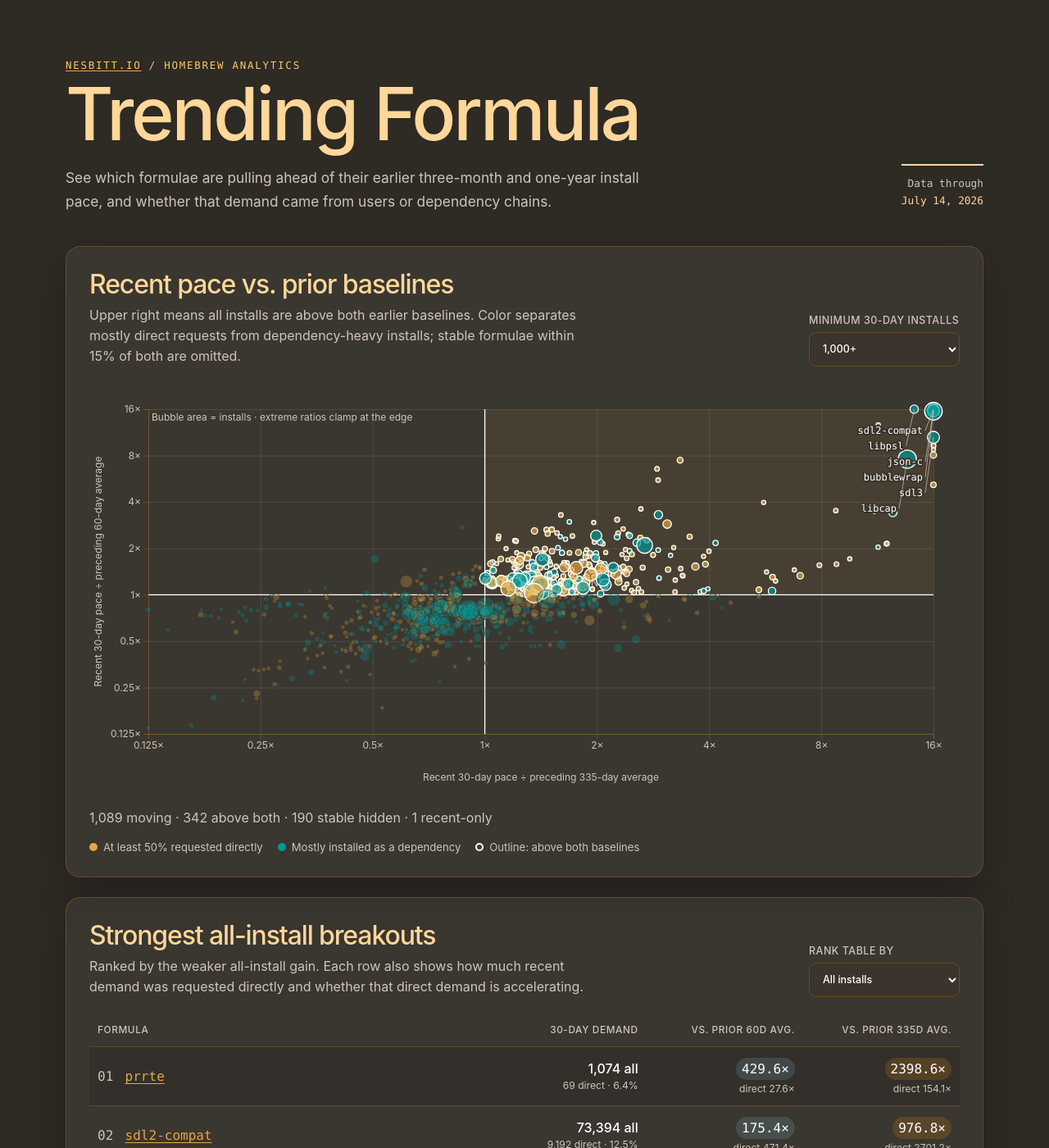
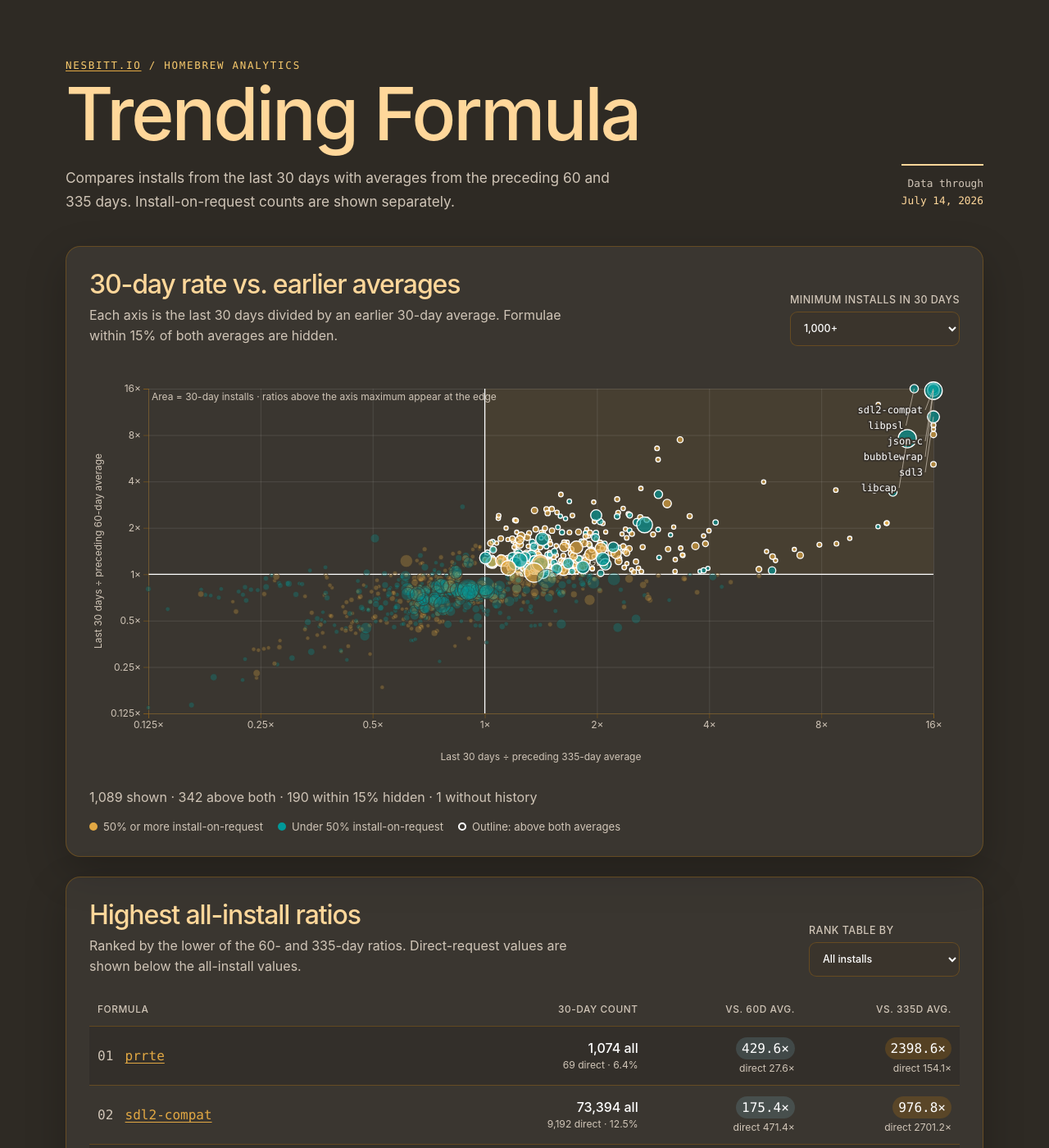
Before and after one commit to andrew/nesbitt.io, a Jekyll site: the page built from homebrew.html, in a window 1280 px wide and 1400 px high. Shown: the whole window at 82% size. Built offline with Jekyll 4.4.1, drawn with Linux system fonts in a browser that asks for light colours; some of the changed text lies outside the part shown.

Commit message:
Tighten Homebrew page copy

```diff
--- a/homebrew.html
+++ b/homebrew.html
@@ -1,7 +1,7 @@
 ---
 layout: null
-title: Homebrew Formula Momentum
-description: Homebrew formula install momentum across 30, 90, and 365 day analytics windows.
+title: Trending Formula
+description: Homebrew formula installs from the last 30 days compared with averages from the preceding 60 and 335 days.
 permalink: /homebrew/
 ---
 <!doctype html>
@@ -604,7 +604,7 @@ permalink: /homebrew/
       <div>
         <p class="eyebrow"><a href="/">nesbitt.io</a> / Homebrew analytics</p>
         <h1>Trending Formula</h1>
-        <p class="dek">See which formulae are pulling ahead of their earlier three-month and one-year install pace, and whether that demand came from users or dependency chains.</p>
+        <p class="dek">Compares installs from the last 30 days with averages from the preceding 60 and 335 days. Install-on-request counts are shown separately.</p>
       </div>
       <div class="date-stamp">
         Data through
@@ -616,11 +616,11 @@ permalink: /homebrew/
       <section class="panel" aria-labelledby="momentum-heading">
         <div class="section-heading">
           <div>
-            <h2 id="momentum-heading">Recent pace vs. prior baselines</h2>
-            <p>Upper right means all installs are above both earlier baselines. Color separates mostly direct requests from dependency-heavy installs; stable formulae within 15% of both are omitted.</p>
+            <h2 id="momentum-heading">30-day rate vs. earlier averages</h2>
+            <p>Each axis is the last 30 days divided by an earlier 30-day average. Formulae within 15% of both averages are hidden.</p>
           </div>
           <label class="control" for="minimum-installs">
-            Minimum 30-day installs
+            Minimum installs in 30 days
             <select id="minimum-installs">
               <option value="500">500+</option>
               <option value="1000" selected>1,000+</option>
@@ -632,25 +632,25 @@ permalink: /homebrew/
 
         <div id="chart-shell" class="chart-shell">
           <svg id="momentum-chart" role="img" aria-labelledby="chart-title chart-description">
-            <title id="chart-title">Homebrew formula install momentum</title>
-            <desc id="chart-description">A scatter plot comparing each formula's recent installs with earlier averages. Point color distinguishes direct user requests from dependency-heavy installs.</desc>
+            <title id="chart-title">Homebrew formula install ratios</title>
+            <desc id="chart-description">Scatter plot of the last 30 days divided by averages from the preceding 60 and 335 days. Color shows the install-on-request share.</desc>
           </svg>
           <div id="chart-tooltip" class="tooltip" role="status" hidden></div>
         </div>
 
         <p id="chart-readout" class="chart-readout" aria-live="polite"></p>
         <div class="legend" aria-label="Chart legend">
-          <span><i class="direct" aria-hidden="true"></i>At least 50% requested directly</span>
-          <span><i class="dependency" aria-hidden="true"></i>Mostly installed as a dependency</span>
-          <span><i class="momentum" aria-hidden="true"></i>Outline: above both baselines</span>
+          <span><i class="direct" aria-hidden="true"></i>50% or more install-on-request</span>
+          <span><i class="dependency" aria-hidden="true"></i>Under 50% install-on-request</span>
+          <span><i class="momentum" aria-hidden="true"></i>Outline: above both averages</span>
         </div>
       </section>
 
       <section class="panel table-panel" aria-labelledby="breakouts-heading">
         <div class="section-heading">
           <div>
-            <h2 id="breakouts-heading">Strongest all-install breakouts</h2>
-            <p id="breakouts-description">Ranked by the weaker all-install gain. Each row also shows how much recent demand was requested directly and whether that direct demand is accelerating.</p>
+            <h2 id="breakouts-heading">Highest all-install ratios</h2>
+            <p id="breakouts-description">Ranked by the lower of the 60- and 335-day ratios. Direct-request values are shown below the all-install values.</p>
           </div>
           <label class="control" for="table-mode">
             Rank table by
@@ -665,9 +665,9 @@ permalink: /homebrew/
             <thead>
               <tr>
                 <th scope="col">Formula</th>
-                <th scope="col">30-day demand</th>
-                <th scope="col">vs. prior 60d avg.</th>
-                <th scope="col">vs. prior 335d avg.</th>
+                <th scope="col">30-day count</th>
+                <th scope="col">vs. 60d avg.</th>
+                <th scope="col">vs. 335d avg.</th>
               </tr>
             </thead>
             <tbody id="breakout-rows"></tbody>
@@ -675,15 +675,15 @@ permalink: /homebrew/
         </div>
 
         <div id="new-activity" class="new-activity" hidden>
-          <h3>New or newly active</h3>
-          <p>No installs were observed before the recent window. These may be new formulae or previously dormant formulae; aggregate analytics cannot distinguish between the two.</p>
+          <h3>No prior install history</h3>
+          <p>No installs were recorded before the last 30 days. The data does not distinguish new formulae from returning formulae with no earlier installs.</p>
           <div class="table-wrap">
             <table>
               <thead>
                 <tr>
                   <th scope="col">Formula</th>
-                  <th scope="col">30-day demand</th>
-                  <th scope="col" colspan="2">History signal</th>
+                  <th scope="col">30-day count</th>
+                  <th scope="col" colspan="2">Recorded history</th>
                 </tr>
               </thead>
               <tbody id="new-activity-rows"></tbody>
@@ -694,7 +694,7 @@ permalink: /homebrew/
     </main>
 
     <footer class="method">
-      <p>Recent totals are subtracted from both all-install and install-on-request windows. The preceding 60 and 335 days are then scaled to the recent window. “Direct” means Homebrew recorded the formula as explicitly requested rather than installed as a dependency.</p>
+      <p>The latest 30 days are removed from the 90- and 365-day totals. The remaining 60 and 335 days are normalized to 30-day averages. “Direct” is Homebrew’s install-on-request count.</p>
       <p>Source: <a href="https://formulae.brew.sh/analytics/">formulae.brew.sh analytics</a></p>
     </footer>
   </div>
@@ -720,7 +720,7 @@ permalink: /homebrew/
       const payload = JSON.parse(document.getElementById("analytics-data").textContent);
 
       if (!window.d3) {
-        chartShell.innerHTML = '<p class="error-message">The chart library could not be loaded. Check the network connection and reload this page.</p>';
+        chartShell.innerHTML = '<p class="error-message">The chart code did not load. Reload the page with a network connection.</p>';
         return;
       }
 
@@ -752,8 +752,8 @@ permalink: /homebrew/
       const formatDirectRatio = (row, window) => {
         const value = window === "short" ? row.directRatio90 : row.directRatio365;
         if (Number.isFinite(value)) return formatRatio(value);
-        if (row.directHistoryStatus === "recent_only") return "new";
-        if (row.directHistoryStatus === "reactivated") return window === "short" ? "reactivated" : formatRatio(row.directRatio365);
+        if (row.directHistoryStatus === "recent_only") return "no history";
+        if (row.directHistoryStatus === "reactivated") return window === "short" ? `no ${shortBaselineDays}d history` : formatRatio(row.directRatio365);
         return "—";
       };
       const conservativeScore = (row) => Math.min(row.ratio90, row.ratio365);
@@ -866,18 +866,18 @@ permalink: /homebrew/
         ).slice(0, 15);
 
         breakoutsHeading.textContent = directMode
-          ? "Strongest direct-request breakouts"
-          : "Strongest all-install breakouts";
+          ? "Highest direct-request ratios"
+          : "Highest all-install ratios";
         breakoutsDescription.textContent = directMode
-          ? `Ranked by the weaker direct-request gain, with at least ${number.format(payload.meta.dataFloor)} recent direct requests. All-install volume and momentum remain underneath for context.`
-          : "Ranked by the weaker all-install gain. Each row also shows how much recent demand was requested directly and whether that direct demand is accelerating.";
+          ? `Ranked by the lower of the 60- and 335-day direct-request ratios. Rows require at least ${number.format(payload.meta.dataFloor)} direct requests in the last 30 days; all-install values are shown below.`
+          : "Ranked by the lower of the 60- and 335-day ratios. Direct-request values are shown below the all-install values.";
         tableBody.replaceChildren();
 
         if (!breakouts.length) {
           const row = document.createElement("tr");
           const cell = createCell(row, directMode
-            ? "No direct-request breakouts meet the current thresholds."
-            : "No all-install breakouts meet the current thresholds.", "empty-table");
+            ? "No direct-request rows meet these filters."
+            : "No all-install rows meet these filters.", "empty-table");
           cell.colSpan = 4;
           tableBody.appendChild(row);
         }
@@ -898,7 +898,7 @@ permalink: /homebrew/
           shortRatio.className = "ratio short";
           const shortValue = directMode ? formula.directRatio90 : formula.ratio90;
           shortRatio.textContent = formatRatio(shortValue);
-          shortRatio.setAttribute("aria-label", `${formatRatio(shortValue)} the preceding short-window ${directMode ? "direct-request" : "all-install"} average`);
+          shortRatio.setAttribute("aria-label", `${formatRatio(shortValue)} the preceding ${shortBaselineDays}-day ${directMode ? "direct-request" : "all-install"} average`);
           shortCell.appendChild(shortRatio);
           addSecondaryRatio(shortCell, formula, "short", mode);
 
@@ -907,7 +907,7 @@ permalink: /homebrew/
           longRatio.className = "ratio long";
           const longValue = directMode ? formula.directRatio365 : formula.ratio365;
           longRatio.textContent = formatRatio(longValue);
-          longRatio.setAttribute("aria-label", `${formatRatio(longValue)} the preceding long-window ${directMode ? "direct-request" : "all-install"} average`);
+          longRatio.setAttribute("aria-label", `${formatRatio(longValue)} the preceding ${longBaselineDays}-day ${directMode ? "direct-request" : "all-install"} average`);
           longCell.appendChild(longRatio);
           addSecondaryRatio(longCell, formula, "long", mode);
           tableBody.appendChild(row);
@@ -935,8 +935,8 @@ permalink: /homebrew/
           signalCell.colSpan = 2;
           signalCell.className = "activity-label";
           signalCell.textContent = formula.historyStatus === "recent_only"
-            ? "No earlier installs in the 365-day window"
-            : "No installs in the preceding short window";
+            ? "No installs before the last 30 days"
+            : `No installs in the preceding ${shortBaselineDays} days`;
           newActivityBody.appendChild(row);
         });
       }
@@ -947,8 +947,8 @@ permalink: /homebrew/
         const newCount = allRows.filter((row) => !hasComparableHistory(row)).length;
         readout.replaceChildren();
 
-        const recentText = newCount ? ` · ${number.format(newCount)} recent-only` : "";
-        const countText = document.createTextNode(`${number.format(rows.length)} moving · ${number.format(breakoutCount)} above both · ${number.format(stableCount)} stable hidden${recentText}`);
+        const recentText = newCount ? ` · ${number.format(newCount)} without history` : "";
+        const countText = document.createTextNode(`${number.format(rows.length)} shown · ${number.format(breakoutCount)} above both · ${number.format(stableCount)} within ${percentage.format(payload.meta.minimumChange)} hidden${recentText}`);
         readout.appendChild(countText);
         if (!formula) return;
 
@@ -956,7 +956,7 @@ permalink: /homebrew/
         const name = document.createElement("span");
         name.className = "formula-name";
         name.textContent = formula.formula;
-        const detail = document.createTextNode(`: ${number.format(formula.installs30)} installs · ${percentage.format(formula.directShare)} direct · ${formatRatio(formula.ratio90)} short / ${formatRatio(formula.ratio365)} long`);
+        const detail = document.createTextNode(`: ${number.format(formula.installs30)} in 30d · ${percentage.format(formula.directShare)} direct · ${formatRatio(formula.ratio90)} vs. ${shortBaselineDays}d / ${formatRatio(formula.ratio365)} vs. ${longBaselineDays}d`);
         readout.append(separator, name, detail);
       }
 
@@ -966,7 +966,7 @@ permalink: /homebrew/
         name.textContent = formula.formula;
         const metrics = document.createElement("div");
         metrics.className = "tooltip-metrics";
-        metrics.setAttribute("aria-label", `${recentDays}-day count and momentum versus prior baselines`);
+        metrics.setAttribute("aria-label", `${recentDays}-day counts and ratios against ${shortBaselineDays}- and ${longBaselineDays}-day averages`);
 
         const metric = (text, className) => {
           const value = document.createElement("span");
@@ -990,7 +990,7 @@ permalink: /homebrew/
 
         const share = document.createElement("div");
         share.className = "tooltip-share";
-        share.textContent = `${percentage.format(formula.directShare)} requested directly`;
+        share.textContent = `${percentage.format(formula.directShare)} install-on-request`;
         tooltip.append(name, metrics, share);
       }
 
@@ -1030,13 +1030,13 @@ permalink: /homebrew/
         const rows = chartFormulae(allRows);
         if (!allRows.length) {
           chartElement.replaceChildren();
-          readout.textContent = "No formulae meet this install threshold.";
+          readout.textContent = "No formulae meet the install filter.";
           renderTable(allRows);
           return;
         }
         if (!rows.length) {
           chartElement.replaceChildren();
-          readout.textContent = "No established formulae show a meaningful change at this install threshold.";
+          readout.textContent = "No established formulae meet both the install and change filters.";
           renderTable(allRows);
           return;
         }
@@ -1072,9 +1072,9 @@ permalink: /homebrew/
         const svg = d3.select(chartElement);
         svg.selectAll("*").remove();
         svg.attr("viewBox", `0 0 ${width} ${height}`);
-        svg.append("title").attr("id", "chart-title").text("Homebrew formula install momentum");
+        svg.append("title").attr("id", "chart-title").text("Homebrew formula install ratios");
         svg.append("desc").attr("id", "chart-description").text(
-          `${number.format(rows.length)} moving established formulae. Horizontal position compares the recent ${recentDays}-day pace with the preceding ${longBaselineDays}-day pace; vertical position compares it with the preceding ${shortBaselineDays}-day pace. Gold points were mostly requested directly; teal points were mostly installed as dependencies.`
+          `${number.format(rows.length)} formulae shown. Horizontal position is the last ${recentDays} days divided by the preceding ${longBaselineDays}-day average. Vertical position uses the preceding ${shortBaselineDays}-day average. Gold marks have at least 50% install-on-request; teal marks have less than 50%.`
         );
 
         svg.append("rect")
@@ -1120,23 +1120,23 @@ permalink: /homebrew/
           .attr("x", margin.left + innerWidth / 2)
           .attr("y", height - 15)
           .attr("text-anchor", "middle")
-          .text(compact ? `${recentDays}d pace ÷ prior ${longBaselineDays}d avg` : `Recent ${recentDays}-day pace ÷ preceding ${longBaselineDays}-day average`);
+          .text(compact ? `${recentDays}d ÷ prior ${longBaselineDays}d avg` : `Last ${recentDays} days ÷ preceding ${longBaselineDays}-day average`);
         svg.append("text")
           .attr("class", "chart-note")
           .attr("transform", `translate(15,${margin.top + innerHeight / 2}) rotate(-90)`)
           .attr("text-anchor", "middle")
-          .text(compact ? `${recentDays}d pace ÷ prior ${shortBaselineDays}d avg` : `Recent ${recentDays}-day pace ÷ preceding ${shortBaselineDays}-day average`);
+          .text(compact ? `${recentDays}d ÷ prior ${shortBaselineDays}d avg` : `Last ${recentDays} days ÷ preceding ${shortBaselineDays}-day average`);
         svg.append("text")
           .attr("class", "chart-note")
           .attr("x", x(1) + 8)
           .attr("y", y(1) - 10)
           .attr("text-anchor", "start")
-          .text("ABOVE BOTH BASELINES");
+          .text("ABOVE BOTH AVERAGES");
         svg.append("text")
           .attr("class", "chart-note")
           .attr("x", margin.left + 4)
           .attr("y", margin.top + 14)
-          .text(compact ? "Area = installs" : "Bubble area = installs · extreme ratios clamp at the edge");
+          .text(compact ? "Area = 30-day installs" : "Area = 30-day installs · ratios above the axis maximum appear at the edge");
 
         const orderedRows = rows.slice().sort((a, b) => d3.ascending(a.installs30, b.installs30));
         const points = svg.append("g")
```
Also changed, not shown: other parts of homebrew.html (+2 -2 lines), 1 other file.
